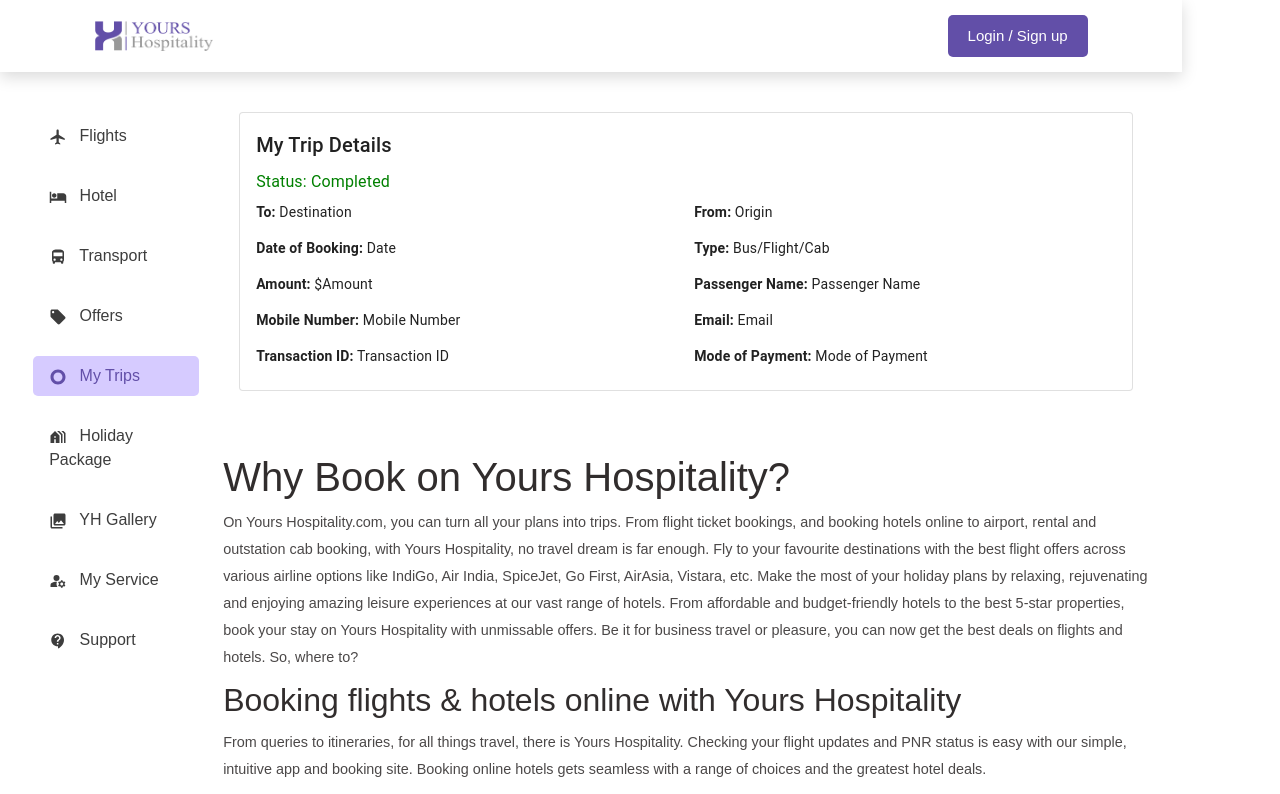
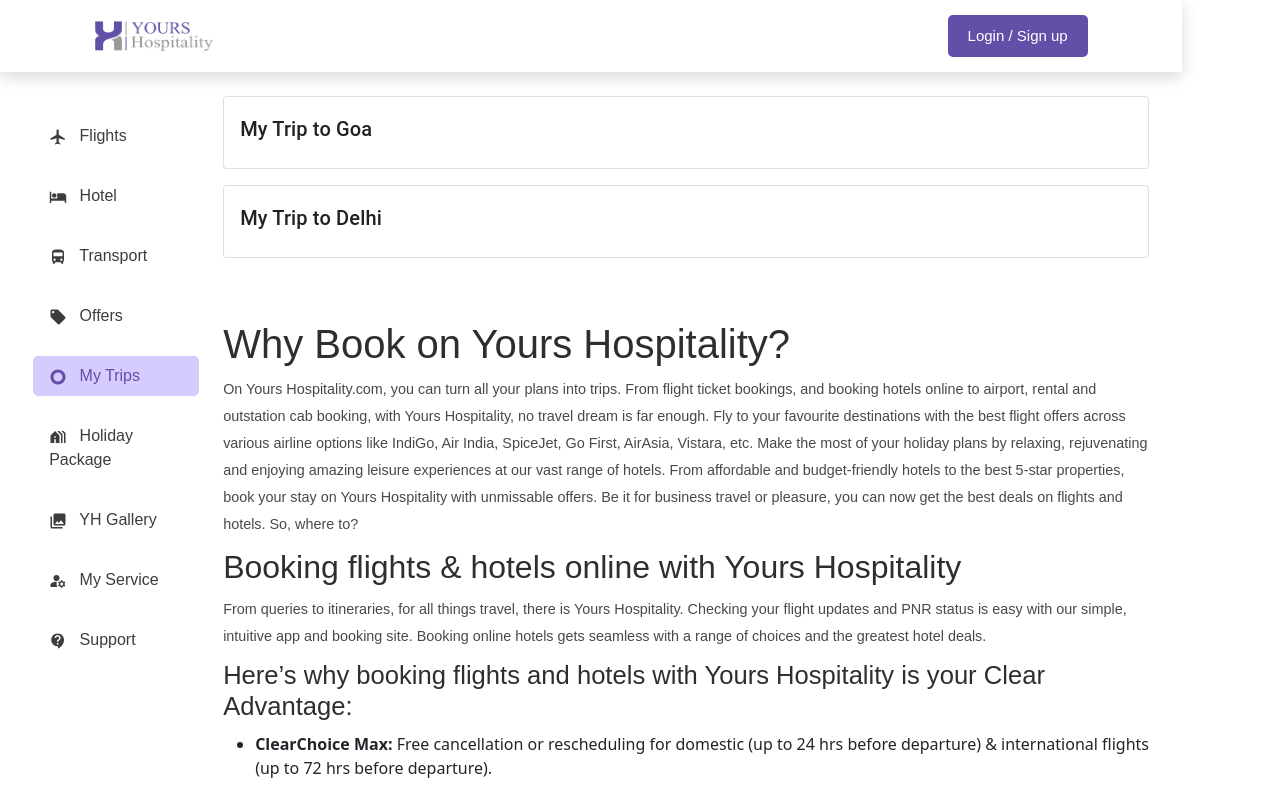
Before and after one commit to team1236/YH-FE-Staging, a React (Vite) app: page /trips in a window 1280 px wide. Shown: the top 794 px of the page. Built offline with nearby package versions, Linux system fonts and the light colour scheme; a web font is replaced by a local one.

Commit message:
fixesYhGallery

```diff
--- a/src/components/MyTripCard.jsx
+++ b/src/components/MyTripCard.jsx
@@ -1,73 +1,137 @@
-import React from "react";
-import { Box, Card, CardContent, Typography, Grid } from "@mui/material";
+import React, { useState } from "react";
+import {
+  Box,
+  Card,
+  CardContent,
+  CardActionArea,
+  Typography,
+  Grid,
+} from "@mui/material";
 
-function MyTripCard() {
+// Example data array
+const trips = [
+  {
+    id: 1,
+    status: "Completed",
+    destination: "Goa",
+    origin: "Mumbai",
+    dateOfBooking: "2023-06-25",
+    type: "Flight",
+    amount: "500",
+    passengerName: "John Doe",
+    mobileNumber: "1234567890",
+    email: "johndoe@example.com",
+    transactionId: "TXN123456",
+    modeOfPayment: "Credit Card",
+  },
+  {
+    id: 2,
+    status: "Completed",
+    destination: "Delhi",
+    origin: "Chennai",
+    dateOfBooking: "2023-06-20",
+    type: "Train",
+    amount: "300",
+    passengerName: "Jane Smith",
+    mobileNumber: "0987654321",
+    email: "janesmith@example.com",
+    transactionId: "TXN789012",
+    modeOfPayment: "Debit Card",
+  },
+  // Add more trips as needed
+];
+
+function MyTripCard({ trip }) {
+  const [showDetails, setShowDetails] = useState(false);
+
+  const handleCardClick = () => {
+    setShowDetails(!showDetails);
+  };
+
   return (
-    <Box sx={{ minWidth: 275, margin: 2 }}>
-      <Card variant="outlined">
+    <Box sx={{ width: "100%", marginBottom: 2 }}>
+      <Card variant="outlined" sx={{ width: "100%" }}>
+        <CardActionArea onClick={handleCardClick}>
           <CardContent>
             <Typography variant="h6" gutterBottom>
-            My Trip Details
+              My Trip to {trip.destination}
             </Typography>
+            {showDetails && (
+              <Box>
                 <Typography variant="subtitle1" color="green" gutterBottom>
-            Status: Completed
+                  Status: {trip.status}
                 </Typography>
                 <Grid container spacing={2}>
                   <Grid item xs={6}>
                     <Typography variant="body2">
-                <strong>To:</strong> Destination
+                      <strong>To:</strong> {trip.destination}
                     </Typography>
                   </Grid>
                   <Grid item xs={6}>
                     <Typography variant="body2">
-                <strong>From:</strong> Origin
+                      <strong>From:</strong> {trip.origin}
                     </Typography>
                   </Grid>
                   <Grid item xs={6}>
                     <Typography variant="body2">
-                <strong>Date of Booking:</strong> Date
+                      <strong>Date of Booking:</strong> {trip.dateOfBooking}
                     </Typography>
                   </Grid>
                   <Grid item xs={6}>
                     <Typography variant="body2">
-                <strong>Type:</strong> Bus/Flight/Cab
+                      <strong>Type:</strong> {trip.type}
                     </Typography>
                   </Grid>
                   <Grid item xs={6}>
                     <Typography variant="body2">
-                <strong>Amount:</strong> $Amount
+                      <strong>Amount:</strong> ${trip.amount}
                     </Typography>
                   </Grid>
                   <Grid item xs={6}>
                     <Typography variant="body2">
-                <strong>Passenger Name:</strong> Passenger Name
+                      <strong>Passenger Name:</strong> {trip.passengerName}
                     </Typography>
                   </Grid>
                   <Grid item xs={6}>
                     <Typography variant="body2">
-                <strong>Mobile Number:</strong> Mobile Number
+                      <strong>Mobile Number:</strong> {trip.mobileNumber}
                     </Typography>
                   </Grid>
                   <Grid item xs={6}>
                     <Typography variant="body2">
-                <strong>Email:</strong> Email
+                      <strong>Email:</strong> {trip.email}
                     </Typography>
                   </Grid>
                   <Grid item xs={6}>
                     <Typography variant="body2">
-                <strong>Transaction ID:</strong> Transaction ID
+                      <strong>Transaction ID:</strong> {trip.transactionId}
                     </Typography>
                   </Grid>
                   <Grid item xs={6}>
                     <Typography variant="body2">
-                <strong>Mode of Payment:</strong> Mode of Payment
+                      <strong>Mode of Payment:</strong> {trip.modeOfPayment}
                     </Typography>
                   </Grid>
                 </Grid>
+              </Box>
+            )}
           </CardContent>
+        </CardActionArea>
       </Card>
     </Box>
   );
 }
 
-export default MyTripCard;
+function MyTripCardList() {
+  return (
+    <Box
+      sx={{ display: "flex", flexDirection: "column", alignItems: "center" }}
+    >
+      {trips.map((trip) => (
+        <MyTripCard key={trip.id} trip={trip} />
+      ))}
+    </Box>
+  );
+}
+
+export default MyTripCardList;
--- /dev/null
+++ b/src/components/YhGallery.jsx
@@ -0,0 +1,190 @@
+import React, { useEffect, useRef } from "react";
+import Slider from "react-slick";
+import LocationOnOutlinedIcon from "@mui/icons-material/LocationOnOutlined";
+import EastIcon from "@mui/icons-material/East";
+import GradeIcon from "@mui/icons-material/Grade";
+import "slick-carousel/slick/slick.css";
+import "slick-carousel/slick/slick-theme.css";
+
+const GalleryCarousel = ({ title, subtitle, images }) => {
+  const sliderRef = useRef(null);
+
+  useEffect(() => {
+    const interval = setInterval(() => {
+      if (sliderRef.current) {
+        sliderRef.current.slickNext();
+      }
+    }, 2000);
+
+    return () => clearInterval(interval);
+  }, []);
+
+  const settings = {
+    dots: true,
+    infinite: true,
+    speed: 500,
+    slidesToShow: 3,
+    slidesToScroll: 1,
+    responsive: [
+      {
+        breakpoint: 1024,
+        settings: {
+          slidesToShow: 2,
+          slidesToScroll: 1,
+          infinite: true,
+          dots: true,
+        },
+      },
+      {
+        breakpoint: 600,
+        settings: {
+          slidesToShow: 1,
+          slidesToScroll: 1,
+        },
+      },
+    ],
+  };
+
+  return (
+    <>
+      <div className="deal-heading pt-5 mb-3">
+        <div>
+          <h4>{title}</h4>
+          <p>{subtitle}</p>
+        </div>
+        <div>
+          <button>
+            View More <EastIcon />
+          </button>
+        </div>
+      </div>
+      <div className="hotel-deal-box">
+        <Slider ref={sliderRef} {...settings} className="slider">
+          {images.map((image, index) => (
+            <div key={index} className="hotel-look">
+              <div className="deal-img">
+                <img src={image.src} alt={image.alt} />
+              </div>
+              {image.content && (
+                <div className="deal-content">
+                  <div className="review-box">
+                    <h6>
+                      <GradeIcon /> {image.content.rating}{" "}
+                      <span>({image.content.reviews} reviews)</span>{" "}
+                    </h6>
+                  </div>
+                  <h4 className="pt-3">{image.content.title}</h4>
+                  <small>
+                    <LocationOnOutlinedIcon /> {image.content.location}
+                  </small>
+                  <div className="price-book-btn pt-2">
+                    <h6>
+                      ₹{image.content.price} <span>/ person</span>{" "}
+                    </h6>
+                    <button>Book Now</button>
+                  </div>
+                </div>
+              )}
+            </div>
+          ))}
+        </Slider>
+      </div>
+    </>
+  );
+};
+
+const GalleryPage = () => {
+  const eventPhotos = [
+    {
+      src: "https://cdn.prod.website-files.com/61f29c609f84a86e418fbcfb/63ecdf6e6df724eab1f0e8ca_20230215T0132-25bece5c-5ab8-4c33-98c7-60ad2668054b.webp",
+      alt: "Event 1",
+      content: null,
+    },
+    {
+      src: "https://cdn.prod.website-files.com/61f29c609f84a86e418fbcfb/63ecdf6e6df724eab1f0e8ca_20230215T0132-25bece5c-5ab8-4c33-98c7-60ad2668054b.webp",
+      alt: "Event 2",
+      content: null,
+    },
+    {
+      src: "https://cdn.prod.website-files.com/61f29c609f84a86e418fbcfb/63ecdf6e6df724eab1f0e8ca_20230215T0132-25bece5c-5ab8-4c33-98c7-60ad2668054b.webp",
+      alt: "Event 3",
+      content: null,
+    },
+  ];
+
+  const teamPhotos = [
+    {
+      src: "https://media.istockphoto.com/id/1346944001/photo/close-up-of-co-workers-stacking-their-hands-together.jpg?s=612x612&w=0&k=20&c=lidJcFUSR3rkMt4B0yoNwH55lz3sth9o2280keqBXGE=",
+      alt: "Team 1",
+      content: null,
+    },
+    {
+      src: "https://media.istockphoto.com/id/1346944001/photo/close-up-of-co-workers-stacking-their-hands-together.jpg?s=612x612&w=0&k=20&c=lidJcFUSR3rkMt4B0yoNwH55lz3sth9o2280keqBXGE=",
+      alt: "Team 2",
+      content: null,
+    },
+    {
+      src: "https://media.istockphoto.com/id/1346944001/photo/close-up-of-co-workers-stacking-their-hands-together.jpg?s=612x612&w=0&k=20&c=lidJcFUSR3rkMt4B0yoNwH55lz3sth9o2280keqBXGE=",
+      alt: "Team 3",
+      content: null,
+    },
+  ];
+
+  const dealPhotos = [
+    {
+      src: "deal1.png",
+      alt: "Deal 1",
+      content: {
+        rating: "4.96",
+        reviews: "672",
+        title: "California Sunset/Twilight Boat Cruise",
+        location: "Manchester, England",
+        price: "848.25",
+      },
+    },
+    {
+      src: "deal2.png",
+      alt: "Deal 2",
+      content: {
+        rating: "4.96",
+        reviews: "672",
+        title: "NYC: Food Tastings and Culture Tour",
+        location: "Manchester, England",
+        price: "848.25",
+      },
+    },
+    {
+      src: "deal3.png",
+      alt: "Deal 3",
+      content: {
+        rating: "4.96",
+        reviews: "672",
+        title: "Grand Canyon Horseshoe Bend 2 days",
+        location: "Manchester, England",
+        price: "848.25",
+      },
+    },
+  ];
+
+  return (
+    <div>
+      <GalleryCarousel
+        title="Event Photos"
+        subtitle="Memorable moments from our events."
+        images={eventPhotos}
+      />
+      <GalleryCarousel
+        title="Team Photos"
+        subtitle="Meet our amazing team."
+        images={teamPhotos}
+      />
+      {/* <GalleryCarousel
+        title="Nearby Shooting Ranges"
+        subtitle="Quality as judged by customers. Book at the ideal price!"
+        images={dealPhotos}
+      /> */}
+    </div>
+  );
+};
+
+export default GalleryPage;
--- /dev/null
+++ b/src/pages/YhGalleryPage.jsx
@@ -0,0 +1,29 @@
+import Sidenav from "../components/Sidenav";
+import WhyChooseUs from "../components/WhyChooseUs";
+// import Newsletter from "../components/NewsLetter";
+import HolidayPackageCard from "../components/HolidayPackageCard";
+import GalleryCarausel from "../components/YhGallery";
+
+const YhGalleryPage = () => {
+  return (
+    <div className="app-container">
+      <main className="app-main">
+        <div className="container mt-4">
+          <div className="row">
+            <div className="col-lg-2">
+              <Sidenav />
+            </div>
+                      <div className="col-lg-10">
+                          <GalleryCarausel/>
+              {/* <HolidayPackageCard /> */}
+              <WhyChooseUs />
+              {/* <Newsletter/> */}
+            </div>
+          </div>
+        </div>
+      </main>
+    </div>
+  );
+};
+
+export default YhGalleryPage;
```
Also changed, not shown: src/routes/index.jsx (+6 -1 lines). Lines whose indentation alone changed are shown as unchanged.
